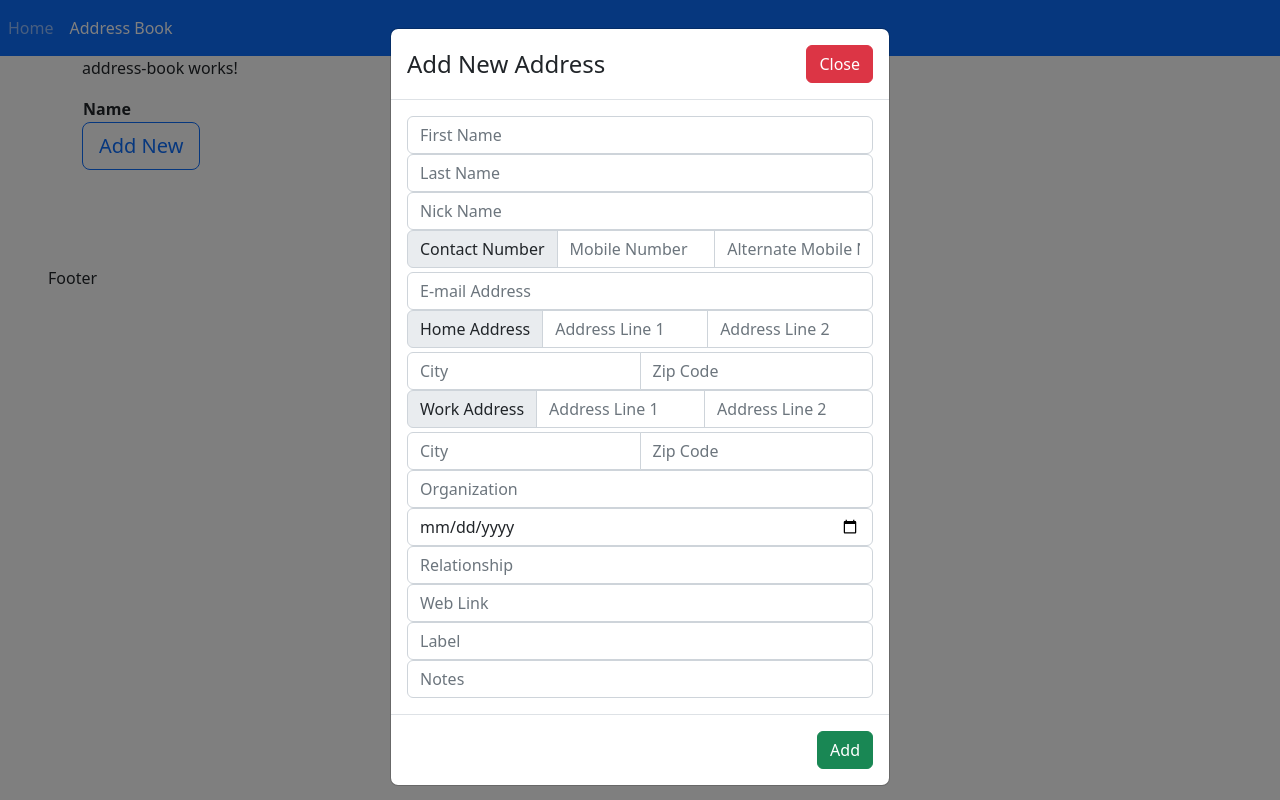
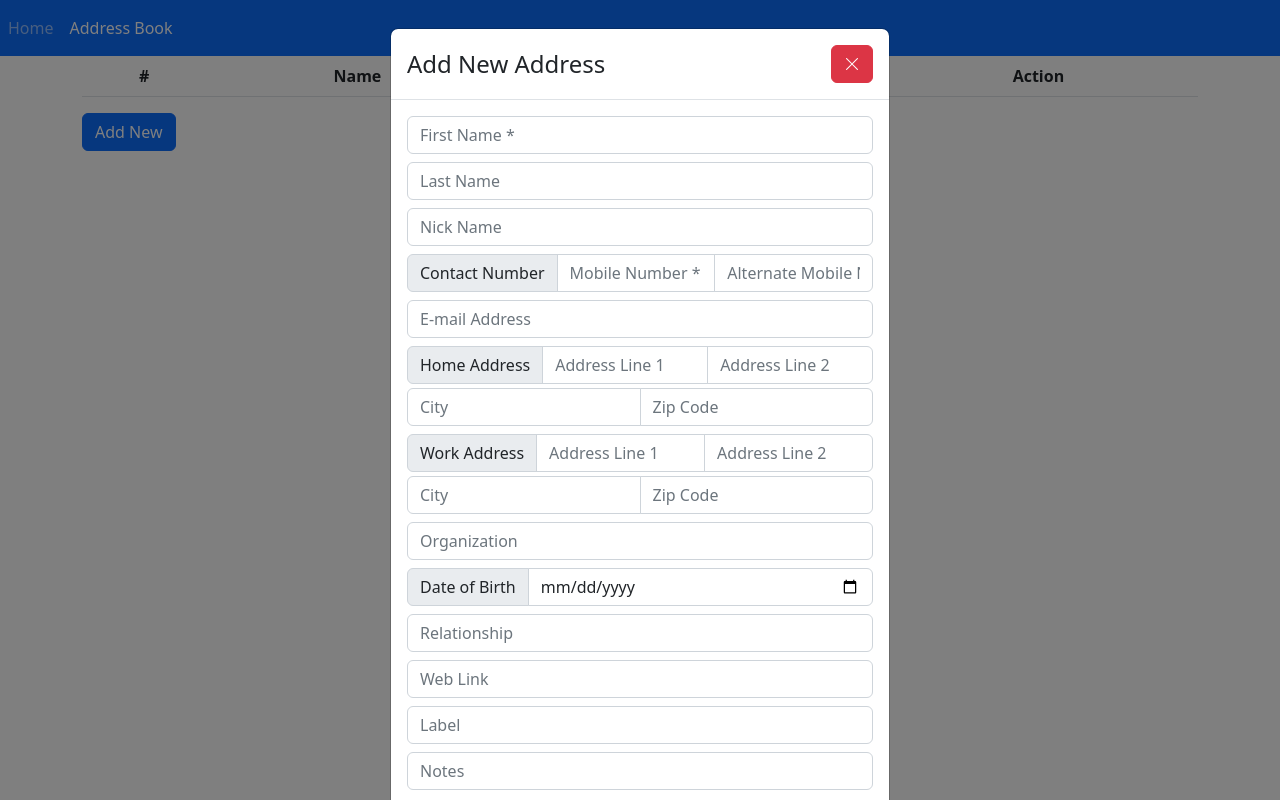
Before and after one commit to jayarathinavel/angular-concepts, an Angular app: page /address-book in a window 1280 px wide. Both pictures are taken after a click on the button "Add New". Built offline with nearby package versions, Linux system fonts and the light colour scheme; no server answers.

Commit message:
Address Book : Delete and Edit

```diff
--- a/src/app/address-book/address-book.component.css
+++ b/src/app/address-book/address-book.component.css
@@ -0,0 +1,3 @@
+.margin-left-minus-4{
+    margin-left: -4%;
+}
--- a/src/app/address-book/address-book.component.html
+++ b/src/app/address-book/address-book.component.html
@@ -1,102 +1,198 @@
-<p>address-book works!</p>
-<table>
+<table class="table table-striped text-center" aria-label="Address Book Table">
     <thead>
         <tr>
-            <th>
+            <th id="adb-list-serial">
+                #
+            </th>
+            <th id="adb-list-name">
                 Name
+            </th>
+            <th id="adb-list-contact">
+                Contact
+            </th>
+            <th id="adb-list-action">
+                Action
             </th>
         </tr>
     </thead>
     <tbody>
-        <tr *ngFor = "let addressBook of addressBookList">
+        <tr *ngFor = "let addressBook of addressBookList; index as i">
+            <th scope="row">{{ i + 1 }}</th>
             <td>
                 {{addressBook.firstName}}
+            </td>
+            <td>
+                <em class="bi bi-telephone-fill me-2"></em> {{addressBook.contactDetails[0].value}}
+            </td>
+            <td class="text-end">
+                <button class="btn btn-sm btn-primary me-1" (click)="openAddressBookByIdModal(addressBook, viewModal)"><em class="bi bi-binoculars-fill"></em></button>
+                <button class="btn btn-sm btn-warning me-1" (click)="openAddAddressModal(addressBook, content, 'update')"><em class="bi bi-pencil-fill"></em></button>
+                <button class="btn btn-sm btn-danger" (click)="deleteAddressBookConfirmation(addressBook, deleteModal)"><em class="bi bi-trash3-fill"></em></button>
             </td>
         </tr>
     </tbody>
 </table>
 
-<button class="btn btn-lg btn-outline-primary" (click)="openAddAddressModal(content)">Add New</button>
+<button class="btn btn-primary" (click)="openAddAddressModal(addressBook, content, 'add')">Add New</button>
 
-
-
-
+<!-- Modals -->
 <ng-template #content let-c="close" let-d="dismiss">
     <div class="modal-header">
-      <h4 class="modal-title" id="modal-basic-title">Add New Address</h4>
-      <button type="button" class="btn btn-danger" aria-label="Close" (click)="d('Cross click')">Close</button>
+        <h4 class="modal-title" id="modal-basic-title">
+            <span *ngIf="formType=='add'">Add New Address</span>
+            <span *ngIf="formType=='update'">Update</span>
+        </h4>
+        <button type="button" class="btn btn-danger" aria-label="Close" (click)="d('Cross click')"><em class="bi bi-x-lg"></em></button>
     </div>
     <div class="modal-body">
-        <form (ngSubmit) = "onSubmit()" id="addAddressBookListForm">
-            <div class="form-group">
-                <input type="text" name="firstName" class ="form-control" [(ngModel)] = "addressBook.firstName" placeholder="First Name">
+        <form (ngSubmit) = "onSubmit()" id="addAddressBookListForm" ngNativeValidate>
+            <div class="form-group mb-2">
+                <input type="text" name="firstName" class ="form-control" [(ngModel)] = "addressBook.firstName" placeholder="First Name *" required>
             </div>
-            <div class="form-group">
+            <div class="form-group mb-2">
                 <input type="text" name="lastName" class ="form-control" [(ngModel)] = "addressBook.lastName" placeholder="Last Name">
             </div>
-
-            <div class="form-group">
+            <div class="form-group mb-2">
                 <input type="text" name="nickName" class ="form-control" [(ngModel)] = "addressBook.nickName" placeholder="Nick Name">
             </div>
-
-            <div class="form-group">
-                <div class="input-group">
+            <div class="form-group mb-2">
+                <div class="input-group mb-2">
                     <span class="input-group-text">Contact Number</span>
-                    <input type="text" name="mobileNumber" class ="form-control" [(ngModel)] = "mobileNumber.value" placeholder="Mobile Number">
+                    <input type="text" name="mobileNumber" class ="form-control" [(ngModel)] = "mobileNumber.value" placeholder="Mobile Number *" required>
                     <input type="text" name="alternateMobileNumber" class ="form-control" [(ngModel)] = "alternateMobileNumber.value" placeholder="Alternate Mobile Number">
                 </div>
-                <div class="input-group mt-1">
+                <div class="input-group">
                     <input type="text" name="email" class ="form-control" [(ngModel)] = "email.value" placeholder="E-mail Address">
                 </div>
             </div>
-
-
-
-            <div class="form-group">
-                <div class="input-group">
+            <div class="form-group mb-2">
+                <div class="input-group mb-1">
                     <span class="input-group-text">Home Address</span>
                     <input type="text" name="homeAddressLineOne" class ="form-control" [(ngModel)] = "homeAddress.lineOne" placeholder="Address Line 1">
                     <input type="text" name="homeAddressLineTwo" class ="form-control" [(ngModel)] = "homeAddress.lineTwo" placeholder="Address Line 2">
                 </div>
-                <div class="input-group mt-1">
+                <div class="input-group">
                     <input type="text" name="homeAddressCity" class ="form-control" [(ngModel)] = "homeAddress.city" placeholder="City">
                     <input type="text" name="homeAddressZipCode" class ="form-control" [(ngModel)] = "homeAddress.zipcode" placeholder="Zip Code">
                 </div>
             </div>
-
-            <div class="form-group">
-                <div class="input-group">
+            <div class="form-group mb-2">
+                <div class="input-group mb-1">
                     <span class="input-group-text">Work Address</span>
                     <input type="text" name="workAddressLineOne" class ="form-control" [(ngModel)] = "workAddress.lineOne" placeholder="Address Line 1">
                     <input type="text" name="workAddressLineTwo" class ="form-control" [(ngModel)] = "workAddress.lineTwo" placeholder="Address Line 2">
                 </div>
-                <div class="input-group mt-1">
+                <div class="input-group">
                     <input type="text" name="workAddressCity" class ="form-control" [(ngModel)] = "workAddress.city" placeholder="City">
                     <input type="text" name="workAddressZipCode" class ="form-control" [(ngModel)] = "workAddress.zipcode" placeholder="Zip Code">
                 </div>
             </div>
-            <div class="form-group">
+            <div class="form-group mb-2">
                 <input type="text" name="organization" class ="form-control" [(ngModel)] = "addressBook.organization" placeholder="Organization">
             </div>
-            <div class="form-group">
-                <input type="date" name="dateOfBirth" class ="form-control" [(ngModel)] = "addressBook.dateOfBirth" placeholder="Date of Birth" >
+            <div class="form-group mb-2">
+                <div class="input-group">
+                    <span class="input-group-text">Date of Birth</span>
+                    <input type="date" name="dateOfBirth" class ="form-control" [(ngModel)] = "addressBook.dateOfBirth" placeholder="Date of Birth" >
+                </div>
             </div>
-            <div class="form-group">
+            <div class="form-group mb-2">
                 <input type="text" name="relationship" class ="form-control" [(ngModel)] = "addressBook.relationship" placeholder="Relationship">
             </div>
-            <div class="form-group">
+            <div class="form-group mb-2">
                 <input type="text" name="webLink" class ="form-control" [(ngModel)] = "addressBook.weblink" placeholder="Web Link">
             </div>
-            <div class="form-group">
+            <div class="form-group mb-2">
                 <input type="text" name="label" class ="form-control" [(ngModel)] = "addressBook.label" placeholder="Label">
             </div>
-            <div class="form-group">
+            <div class="form-group mb-2">
                 <input type="text" name="notes" class ="form-control" [(ngModel)] = "addressBook.notes" placeholder="Notes">
             </div>
-
         </form>
     </div>
     <div class="modal-footer">
-        <button class = "btn btn-success" type ="submit" form="addAddressBookListForm">Add</button>
+        <button class = "btn btn-success" type ="submit" form="addAddressBookListForm">Submit</button>
     </div>
-  </ng-template>
+</ng-template>
+
+<ng-template #deleteModal let-c="close" let-d="dismiss">
+    <div class="modal-header">
+      <h4 class="modal-title" id="delete-modal">Delete ?</h4>
+      <button type="button" class="btn btn-danger" aria-label="Close" (click)="d('Cross click')"><em class="bi bi-x-lg"></em></button>
+    </div>
+    <div class="modal-body">
+        <p>Are you sure you want to delete?</p>
+    </div>
+    <div class="modal-footer">
+        <button type="button" ngbAutofocus class="btn btn-success" (click)="c('Ok click')">OK</button>
+    </div>
+</ng-template>
+
+<ng-template #viewModal let-c="close" let-d="dismiss">
+    <div class="modal-header">
+      <h4 class="modal-title" id="delete-modal"> {{addressBookById.firstName}}</h4>
+      <button type="button" class="btn btn-danger" aria-label="Close" (click)="d('Cross click')"><em class="bi bi-x-lg"></em></button>
+    </div>
+    <div class="modal-body">
+        <table class="table table-borderless" aria-label="Address Book By Id Table">
+            <tr *ngIf="addressBookById.firstName!=null">
+                <th>First Name</th><td>{{addressBookById.firstName}}</td>
+            </tr>
+            <tr *ngIf="addressBookById.lastName!=null">
+                <th>Last Name</th><td>{{addressBookById.lastName}}</td>
+            </tr>
+            <tr *ngIf="addressBookById.nickName!=null">
+                <th>Nick Name</th><td>{{addressBookById.nickName}}</td>
+            </tr>
+            <tr *ngIf="addressBookById.contactDetails[0].value!=null">
+                <th>Mobile</th><td>{{addressBookById.contactDetails[0].value}}</td>
+            </tr>
+            <tr *ngIf="addressBookById.contactDetails[1].value!=null">
+                <th>Alternate Mobile</th><td>{{addressBookById.contactDetails[1].value}}</td>
+            </tr>
+            <tr *ngIf="addressBookById.contactDetails[2].value!=null">
+                <th>Email</th><td>{{addressBookById.contactDetails[2].value}}</td>
+            </tr>
+            <tr *ngIf="addressBookById.addressDetails[0].city!=null">
+                <th class="align-top">Home Address</th>
+                <td>
+                    <span class="margin-left-minus-4" *ngIf="addressBookById.addressDetails[0].lineOne!=null">{{addressBookById.addressDetails[0].lineOne}}<br></span>
+                    <span class="margin-left-minus-4" *ngIf="addressBookById.addressDetails[0].lineTwo!=null">{{addressBookById.addressDetails[0].lineTwo}}<br></span>
+                    <span class="margin-left-minus-4" *ngIf="addressBookById.addressDetails[0].city!=null">{{addressBookById.addressDetails[0].city}}<br></span>
+                    <span class="margin-left-minus-4" *ngIf="addressBookById.addressDetails[0].zipcode!=null">{{addressBookById.addressDetails[0].zipcode}}</span>
+                </td>
+                <br>
+            </tr>
+            <tr *ngIf="addressBookById.addressDetails[1].city!=null">
+                <th class="align-top">Work Address</th>
+                <td>
+                    <span class="margin-left-minus-4" *ngIf="addressBookById.addressDetails[1].lineOne!=null">{{addressBookById.addressDetails[1].lineOne}}<br></span>
+                    <span class="margin-left-minus-4" *ngIf="addressBookById.addressDetails[1].lineTwo!=null">{{addressBookById.addressDetails[1].lineTwo}}<br></span>
+                    <span class="margin-left-minus-4" *ngIf="addressBookById.addressDetails[1].city!=null">{{addressBookById.addressDetails[1].city}}<br></span>
+                    <span class="margin-left-minus-4" *ngIf="addressBookById.addressDetails[1].zipcode!=null">{{addressBookById.addressDetails[1].zipcode}}</span>
+                </td>
+            </tr>
+            <tr *ngIf="addressBookById.organization">
+                <th>Organization</th><td>{{addressBookById.organization}}</td>
+            </tr>
+            <tr *ngIf="addressBookById.dateOfBirth">
+                <th>Date of Birth</th><td>{{addressBookById.dateOfBirth}}</td>
+            </tr>
+            <tr *ngIf="addressBookById.relationship">
+                <th>Relationship</th><td>{{addressBookById.relationship}}</td>
+            </tr>
+            <tr *ngIf="addressBookById.weblink">
+                <th>Web Link</th><td>{{addressBookById.weblink}}</td>
+            </tr>
+            <tr *ngIf="addressBookById.label">
+                <th>Label</th><td>{{addressBookById.label}}</td>
+            </tr>
+            <tr *ngIf="addressBookById.notes">
+                <th>Notes</th><td>{{addressBookById.notes}}</td>
+            </tr>
+        </table>
+    </div>
+    <div class="modal-footer">
+        <button type="button" ngbAutofocus class="btn btn-success" (click)="c('Ok click')">OK</button>
+    </div>
+</ng-template>
--- a/src/app/address-book/address-book.component.ts
+++ b/src/app/address-book/address-book.component.ts
@@ -1,5 +1,4 @@
 import { Component, OnInit } from '@angular/core';
-import { Router } from '@angular/router';
 import { AddressBook, AddressDetails, ContactDetails } from '../class/address-book/address-book';
 import { AddressBookService } from '../services/address-book/address-book.service';
 import { NgbModal, NgbModalConfig } from '@ng-bootstrap/ng-bootstrap';
@@ -13,15 +12,16 @@ import { NgbModal, NgbModalConfig } from '@ng-bootstrap/ng-bootstrap';
 export class AddressBookComponent implements OnInit {
 
   addressBookList: AddressBook[];
+  addressBookById: AddressBook;
   addressBook: AddressBook = new AddressBook();
   homeAddress: AddressDetails = new AddressDetails();
   workAddress: AddressDetails = new AddressDetails();
   mobileNumber: ContactDetails = new ContactDetails();
   alternateMobileNumber: ContactDetails = new ContactDetails();
   email: ContactDetails = new ContactDetails();
+  formType: string;
 
   constructor(private addressBookService: AddressBookService,
-    private router: Router,
     modalConfig: NgbModalConfig,
     private modalService: NgbModal) {
       modalConfig.backdrop = 'static';
@@ -39,6 +39,7 @@ export class AddressBookComponent implements OnInit {
   }
 
   onSubmit(){
+    if(this.formType == 'add'){
       this.addressBook.addressDetails.push(this.homeAddress);
       this.addressBook.addressDetails.push(this.workAddress);
       this.addressBook.contactDetails.push(this.mobileNumber);
@@ -58,9 +59,11 @@ export class AddressBookComponent implements OnInit {
         this.email.type = "E-mail";
         this.email.isMainContact = false;
       }
-
-    console.log(this.addressBook);
       this.addAddressBook();
+    }
+    else if(this.formType == 'update'){
+      this.updateAddressBook();
+    }
   }
 
   addAddressBook(){
@@ -70,8 +73,51 @@ export class AddressBookComponent implements OnInit {
     })
   }
 
-  openAddAddressModal(content: any) {
+  openAddAddressModal(addressBook: AddressBook, content: any, type: string) {
+    if(type == 'update'){
+      this.formType = 'update';
+      this.addressBook = addressBook;
+      this.homeAddress = addressBook.addressDetails[0];
+      this.workAddress = addressBook.addressDetails[1];
+      this.mobileNumber = addressBook.contactDetails[0];
+      this.alternateMobileNumber = addressBook.contactDetails[1];
+      this.email = addressBook.contactDetails[2];
+    }
+    else if(type == 'add'){
+      this.formType = 'add';
+      this.addressBook = new AddressBook();
+      this.homeAddress = new AddressDetails();
+      this.workAddress = new AddressDetails();
+      this.mobileNumber = new ContactDetails();
+      this.alternateMobileNumber = new ContactDetails();
+      this.email = new ContactDetails();
+    }
     this.modalService.open(content);
   }
 
+  deleteAddressBookConfirmation(addressBook: any, deleteModal: any){
+    this.modalService.open(deleteModal).result.then((result) =>{
+      this.deleteAddressBook(addressBook);
+    })
   }
+
+  deleteAddressBook(addressBookToDelete:any){
+    this.addressBookService.deleteAddressBook(addressBookToDelete).subscribe((data: any) =>{
+      this.ngOnInit();
+    })
+  }
+
+  openAddressBookByIdModal(addressBook: AddressBook, openAddressBookByIdModal: any){
+    this.addressBookService.getAddressBookById(addressBook.addressBookId).subscribe(data=>{
+      this.addressBookById = data;
+      this.modalService.open(openAddressBookByIdModal);
+    })
+  }
+
+  updateAddressBook(){
+    this.addressBookService.updateAddressBook(this.addressBook).subscribe(data =>{
+      this.modalService.dismissAll();
+      this.ngOnInit();
+    })
+  }
+}
--- a/src/app/app.component.html
+++ b/src/app/app.component.html
@@ -13,8 +13,6 @@
   <router-outlet></router-outlet>
 </div>
 
-<footer class = "footer mt-5">
-  <div class="p-5">
-    <span>Footer</span>
-  </div>
+<footer>
+  <p class="m-2 text-center">Footer</p>
 </footer>
--- a/src/styles.css
+++ b/src/styles.css
@@ -1 +1,2 @@
 /* You can add global styles to this file, and also import other style files */
+@import url("https://cdn.jsdelivr.net/npm/bootstrap-icons@1.10.2/font/bootstrap-icons.css");
```
Also changed, not shown: src/app/services/address-book/address-book.service.ts (+15 -1 lines). Lines whose indentation alone changed are shown as unchanged.
